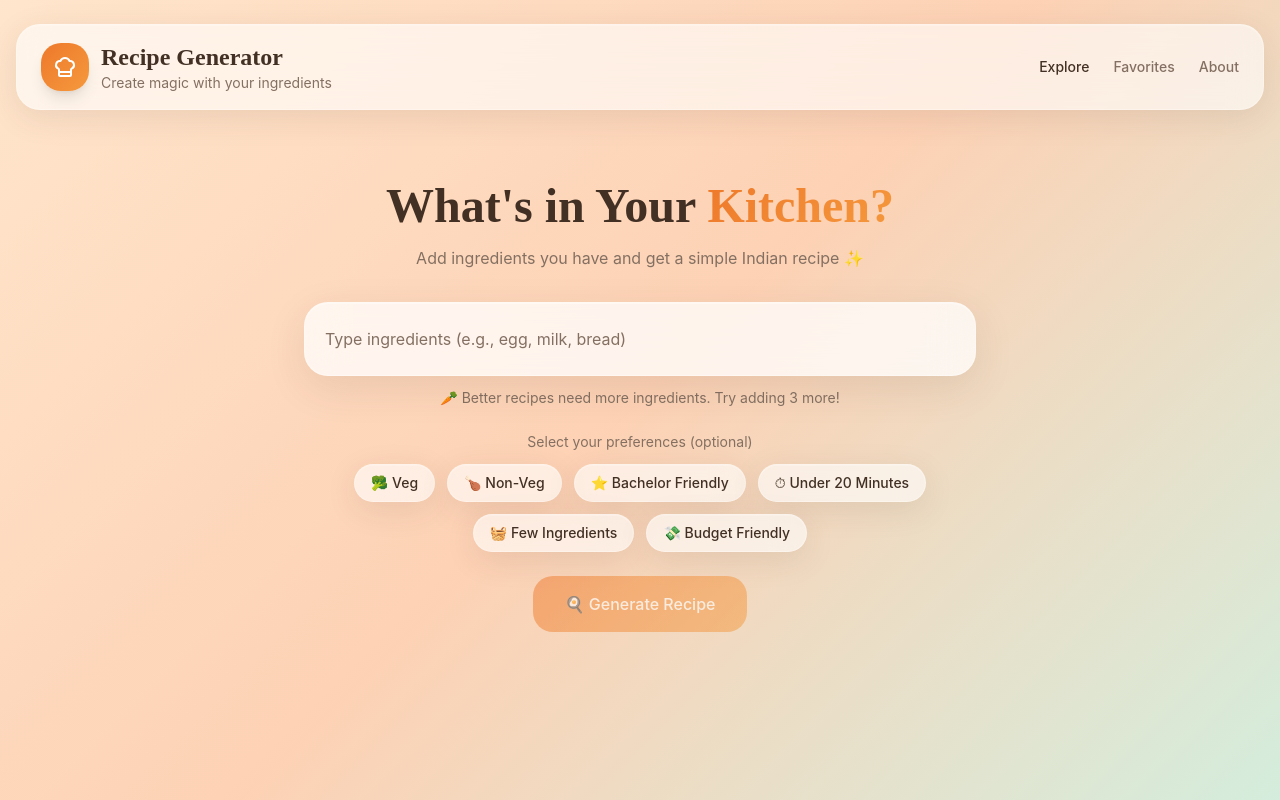
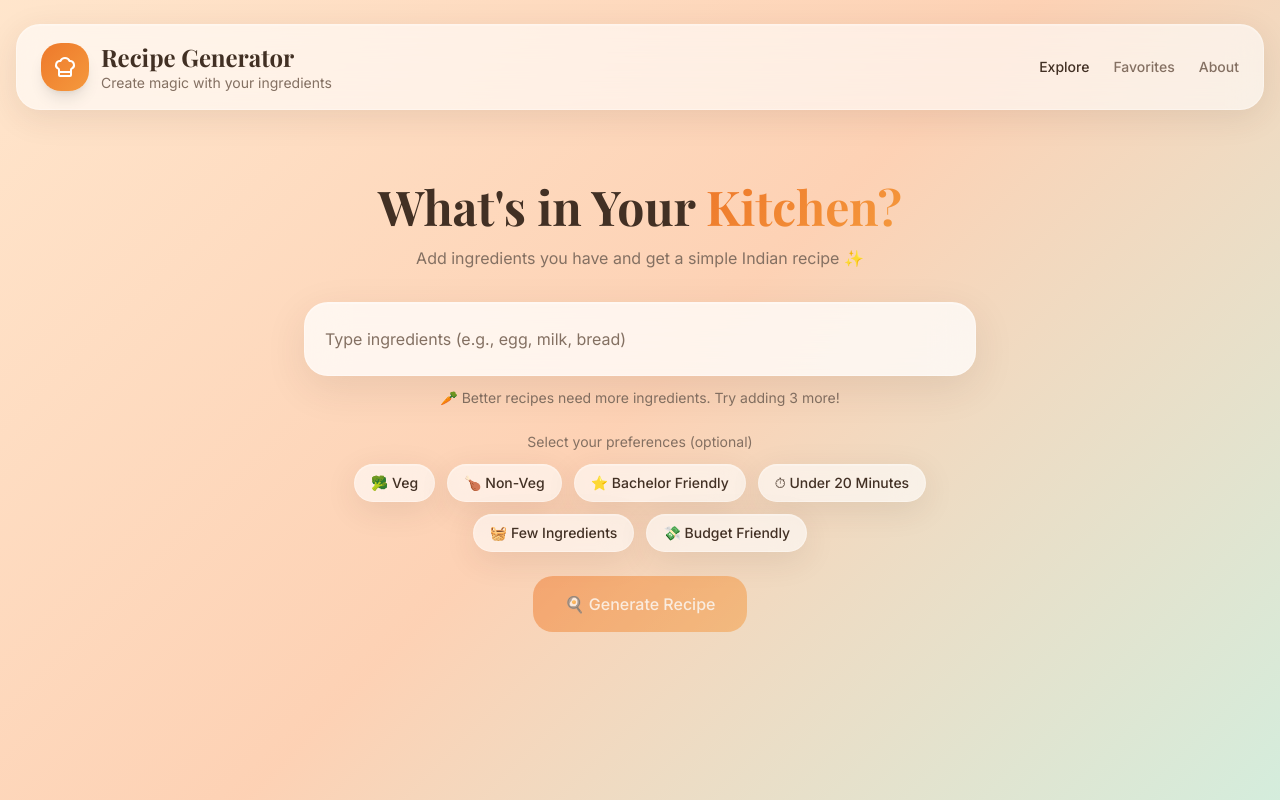
Before and after one commit to webdevpraveen/wdp-recipe, a React (Vite) app: page / in a window 1280 px wide. Built offline with nearby package versions, Linux system fonts and the light colour scheme; the HTML template or start-up script is replaced by a standard one.

Commit message:
style: fix CSS import order and polish frontend layout

```diff
--- a/src/index.css
+++ b/src/index.css
@@ -1,9 +1,7 @@
+@import url('https://fonts.googleapis.com/css2?family=Playfair+Display:wght@500;600;700&family=Inter:wght@300;400;500;600&display=swap');
 @tailwind base;
 @tailwind components;
 @tailwind utilities;
-
-@import url('https://fonts.googleapis.com/css2?family=Playfair+Display:wght@500;600;700&family=Inter:wght@300;400;500;600&display=swap');
-
 @layer base {
   :root {
     /* Warm food-friendly palette */
```
